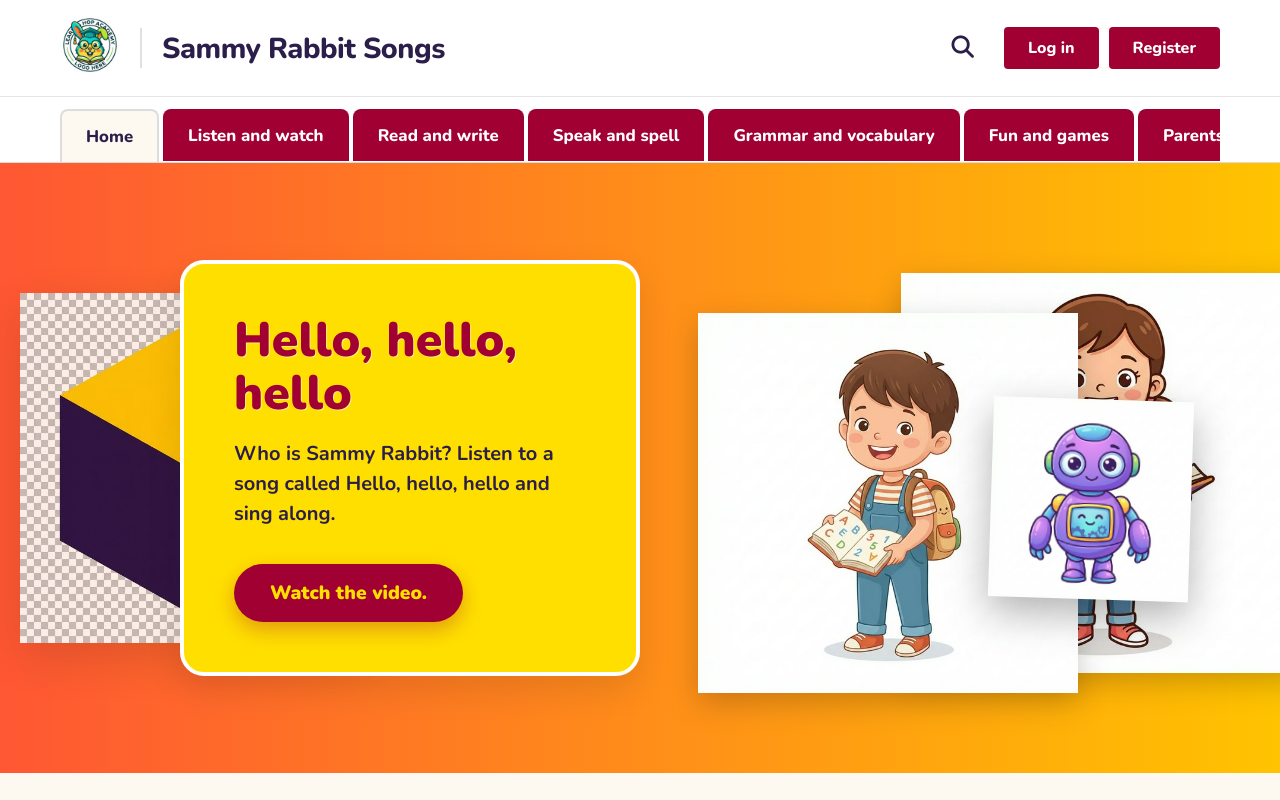
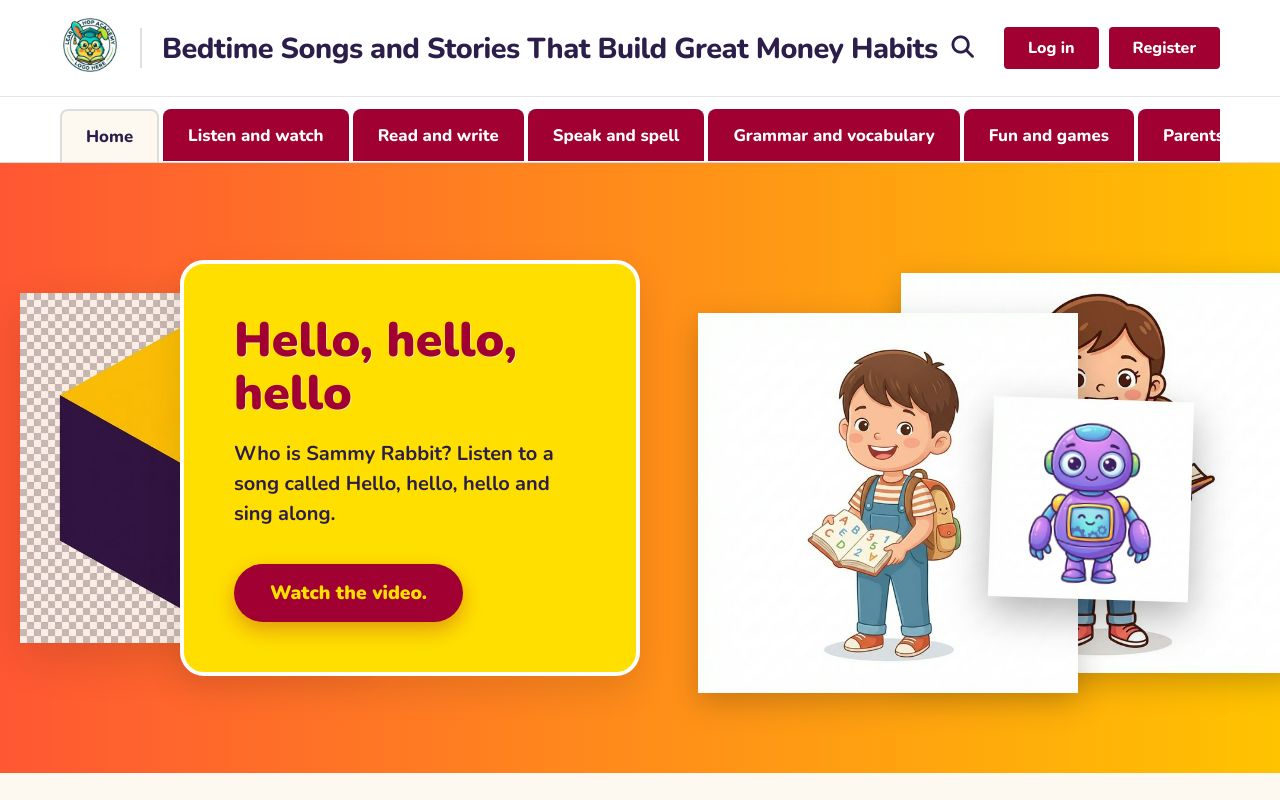
Before and after one commit to HMCJPG/SammySongsPrototype, a Next.js app: page / in a window 1280 px wide. Shown: the top 800 px of the page. Built offline with nearby package versions, Linux system fonts and the light colour scheme.

Commit message:
Changed Website Header

```diff
--- a/app/components/Header.jsx
+++ b/app/components/Header.jsx
@@ -23,7 +23,7 @@ export default function Header() {
                         </Link>
                         <div className="separator"></div>
                         <Link href="/" style={{ textDecoration: 'none' }}>
-                            <h1 className="brand-title">Sammy Rabbit Songs</h1>
+                            <h1 className="brand-title">Bedtime Songs and Stories That Build Great Money Habits</h1>
                         </Link>
                     </div>
 
```
